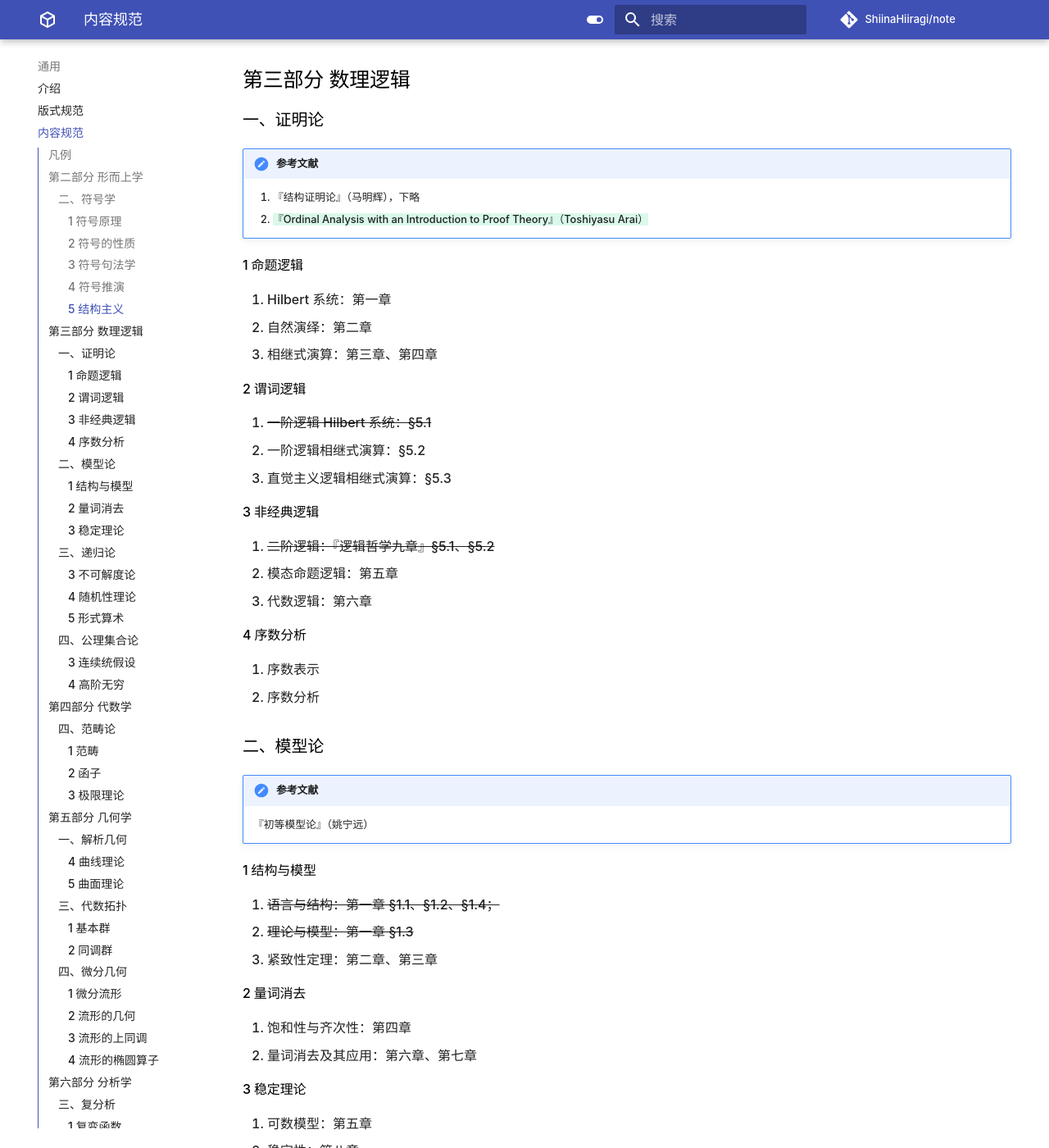
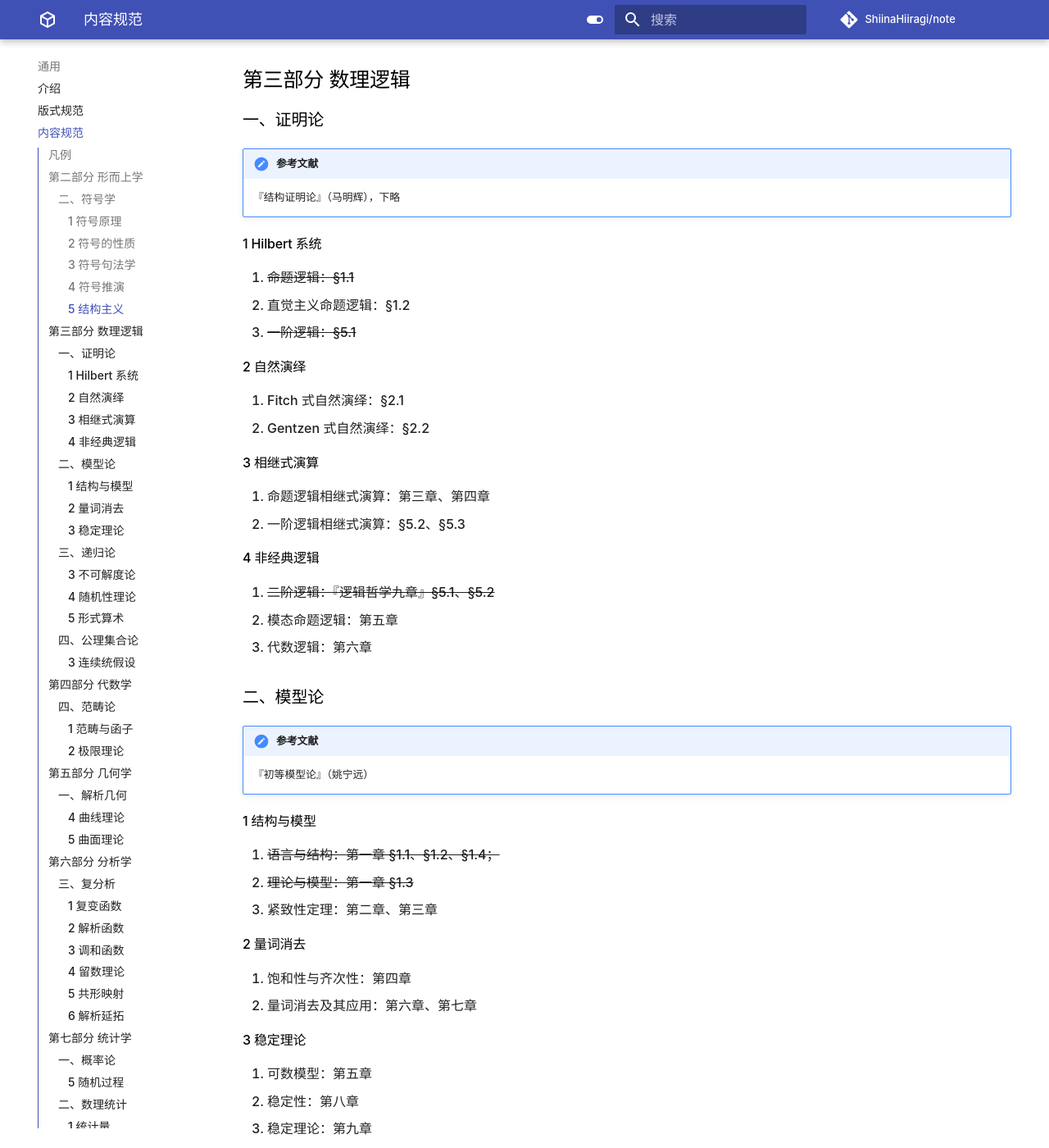
Before and after one commit to ShiinaHiiragi/note, an MkDocs documentation site: the page built from docs/intro/toc.md, in a window 1280 px wide and 1400 px high, scrolled down 1405 px. Shown: the whole window at 82% size. Built offline with MkDocs 1.6.1 and Material for MkDocs 9.7.7, drawn with Linux system fonts in a browser that asks for light colours; comment, search, counter and statistics services are not loaded; some of the changed text lies outside the part shown.

Commit message:
change toc

```diff
--- a/docs/intro/toc.md
+++ b/docs/intro/toc.md
@@ -41,27 +41,25 @@
 ### 一、证明论
 
 !!! note "参考文献"
-    1. 『结构证明论』（马明辉），下略
-    2. {++『Ordinal Analysis with an Introduction to Proof Theory』（Toshiyasu Arai）++}
+    『结构证明论』（马明辉），下略
 
-#### 1 命题逻辑
-1. Hilbert 系统：第一章
-2. 自然演绎：第二章
-3. 相继式演算：第三章、第四章
+#### 1 Hilbert 系统
+1. ~~命题逻辑：§1.1~~
+2. 直觉主义命题逻辑：§1.2
+3. ~~一阶逻辑：§5.1~~
 
-#### 2 谓词逻辑
-1. ~~一阶逻辑 Hilbert 系统：§5.1~~
-2. 一阶逻辑相继式演算：§5.2
-3. 直觉主义逻辑相继式演算：§5.3
+#### 2 自然演绎
+1. Fitch 式自然演绎：§2.1
+2. Gentzen 式自然演绎：§2.2
 
-#### 3 非经典逻辑
+#### 3 相继式演算
+1. 命题逻辑相继式演算：第三章、第四章
+2. 一阶逻辑相继式演算：§5.2、§5.3
+
+#### 4 非经典逻辑
 1. ~~二阶逻辑：『逻辑哲学九章』§5.1、§5.2~~
 2. 模态命题逻辑：第五章
 3. 代数逻辑：第六章
-
-#### 4 序数分析
-1. 序数表示
-2. 序数分析
 
 ### 二、模型论
 
@@ -108,29 +106,21 @@
 ### 四、公理集合论
 
 !!! note "参考文献"
-    1. 『集合论：对无穷概念的探索』（郝兆宽、杨睿之）
-    2. {++『The Higher Infinite: Large Cardinals in Set Theory from their Beginnings』（Akihiro Kanamori）++}
+    『集合论：对无穷概念的探索』（郝兆宽、杨睿之）
 
 #### 3 连续统假设
 1. 集宇宙：第七章
 2. 可构成集：第八章
 
-#### 4 高阶无穷
-1. 力迫：第九章
-2. 可测性
-3. 强假设
-
 ## 第四部分 代数学
 ### 四、范畴论
 
 !!! note "参考文献"
-    『Category Theory in Context』（Emily Riehl）
+    『代数学方法』（李文威）
 
-#### 1 范畴
+#### 1 范畴与函子
 
-#### 2 函子
-
-#### 3 极限理论
+#### 2 极限理论
 
 ## 第五部分 几何学
 ### 一、解析几何
@@ -144,28 +134,6 @@
 #### 5 曲面理论
 - 曲面的局部理论
 - 曲面的内蕴理论
-
-### 三、代数拓扑
-
-!!! note "参考文献"
-    {++『代数拓扑讲义』（周建伟）++}
-
-#### 1 基本群
-
-#### 2 同调群
-
-### 四、微分几何
-
-!!! note "参考文献"
-    {++『流形与几何初步』（梅加强）++}
-
-#### 1 微分流形
-
-#### 2 流形的几何
-
-#### 3 流形的上同调
-
-#### 4 流形的椭圆算子
 
 ## 第六部分 分析学
 ### 三、复分析
```
Also changed, not shown: docs/intro/plan.md (added, +55 -0 lines), docs/logic/set/zfc.md (+1 -1 lines).
